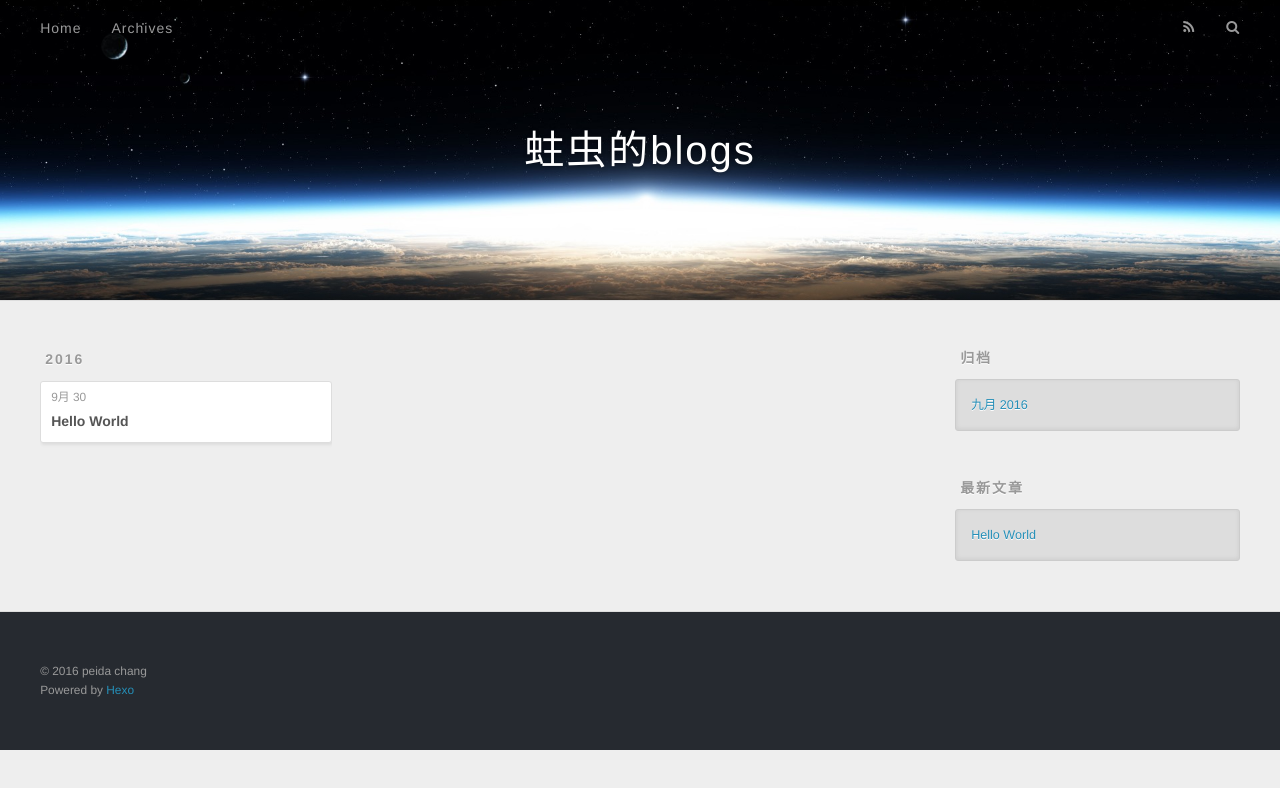
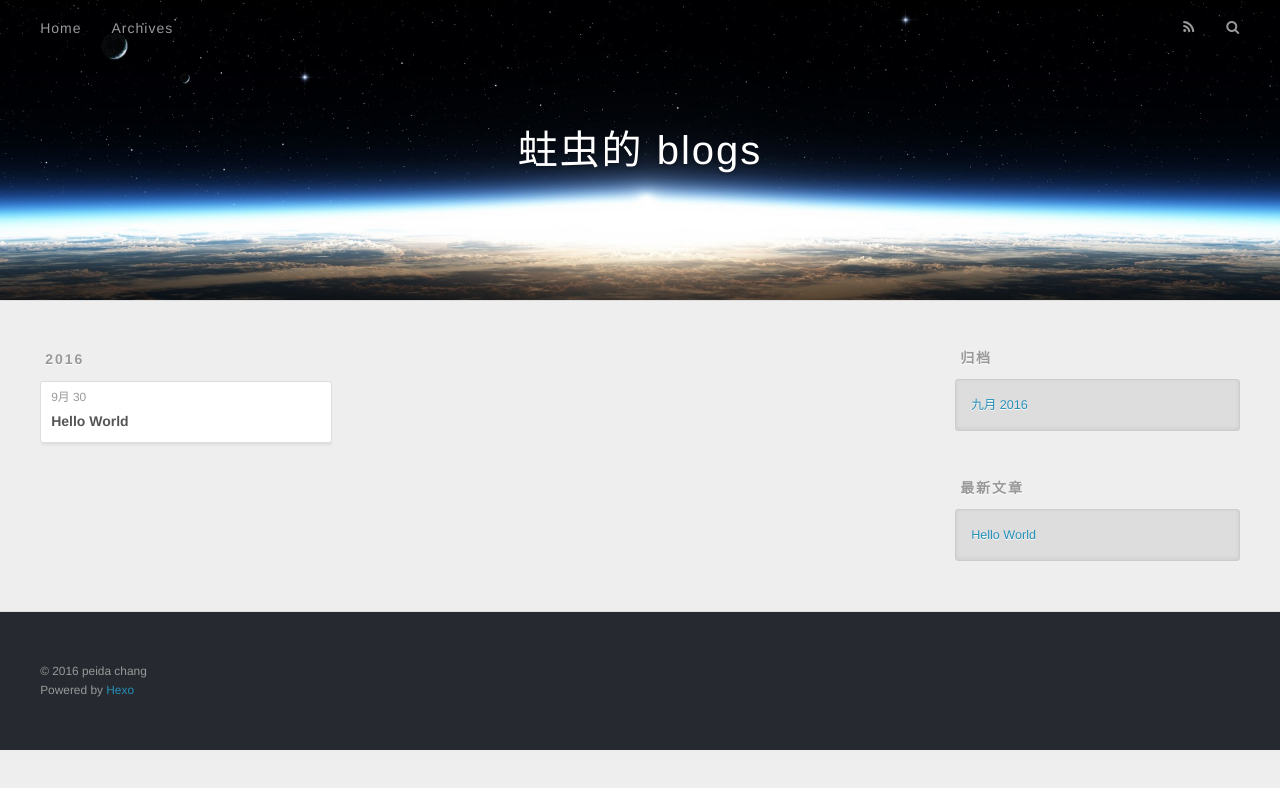
Before and after one commit to peidachang/peidachang.github.io, a plain HTML site: page archives/2016/09/index.html in a window 1280 px wide. Drawn offline with nearby package versions, Linux system fonts and the light colour scheme.

Commit message:
Site updated: 2016-09-30 17:16:00

```diff
--- a/archives/2016/09/index.html
+++ b/archives/2016/09/index.html
@@ -3,16 +3,16 @@
 <head>
   <meta charset="utf-8">
 
-  <title>归档: 2016/9 | 蛀虫的blogs</title>
+  <title>归档: 2016/9 | 蛀虫的 blogs</title>
   <meta name="viewport" content="width=device-width, initial-scale=1, maximum-scale=1">
   <meta property="og:type" content="website">
-<meta property="og:title" content="蛀虫的blogs">
+<meta property="og:title" content="蛀虫的 blogs">
 <meta property="og:url" content="http://yoursite.com/archives/2016/09/index.html">
-<meta property="og:site_name" content="蛀虫的blogs">
+<meta property="og:site_name" content="蛀虫的 blogs">
 <meta name="twitter:card" content="summary">
-<meta name="twitter:title" content="蛀虫的blogs">
+<meta name="twitter:title" content="蛀虫的 blogs">
 
-    <link rel="alternate" href="/atom.xml" title="蛀虫的blogs" type="application/atom+xml">
+    <link rel="alternate" href="/atom.xml" title="蛀虫的 blogs" type="application/atom+xml">
 
 
     <link rel="icon" href="/favicon.png">
@@ -33,7 +33,7 @@
   <div id="header-outer" class="outer">
     <div id="header-title" class="inner">
       <h1 id="logo-wrap">
-        <a href="/" id="logo">蛀虫的blogs</a>
+        <a href="/" id="logo">蛀虫的 blogs</a>
       </h1>
 
     </div>
--- a/atom.xml
+++ b/atom.xml
@@ -1,6 +1,6 @@
 <?xml version="1.0" encoding="utf-8"?>
 <feed xmlns="http://www.w3.org/2005/Atom">
-  <title>蛀虫的blogs</title>
+  <title>蛀虫的 blogs</title>
 
   <link href="/atom.xml" rel="self"/>
 
```
Also changed, not shown: 2016/09/30/hello-world/index.html (+4 -4 lines), archives/2016/index.html (+6 -6 lines), archives/index.html (+6 -6 lines), index.html (+6 -6 lines).
